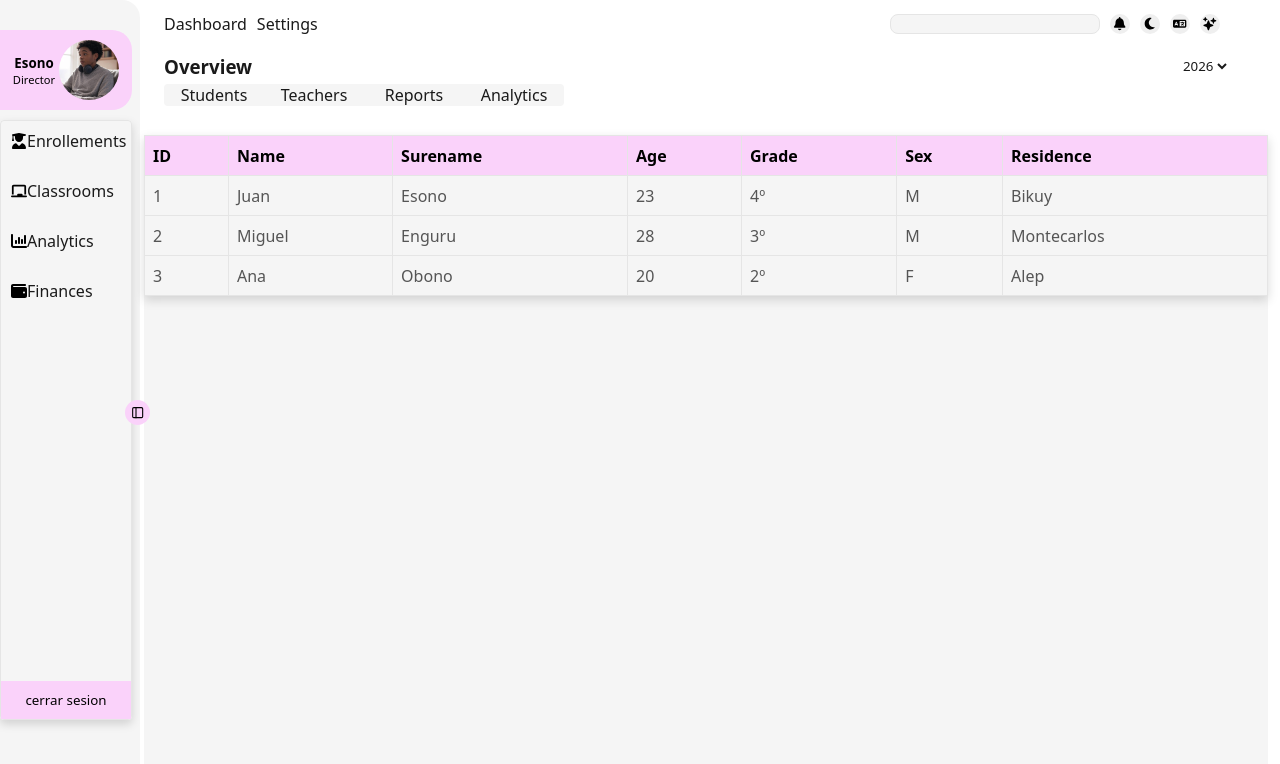
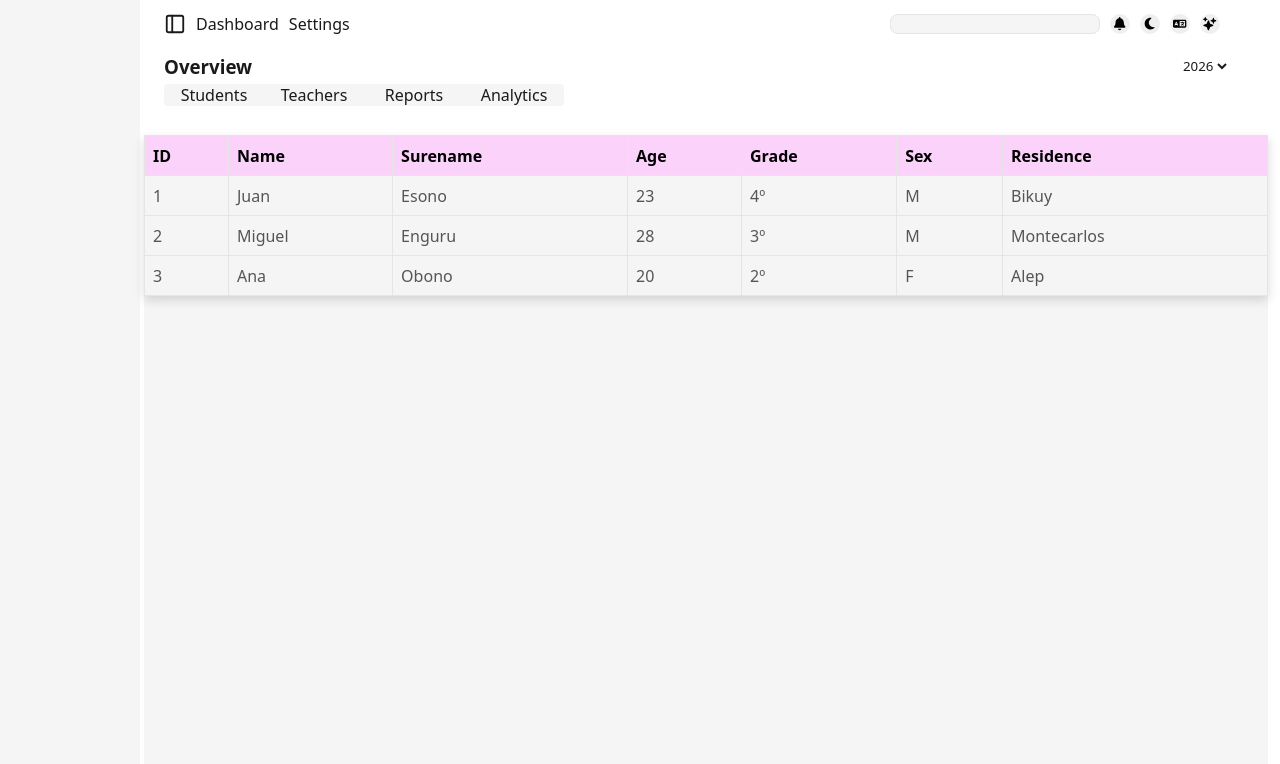
Before and after one commit to evangelistax/school, a React (Vite) app: page / in a window 1280 px wide. Shown: the top 764 px of the page. Built offline with nearby package versions, Linux system fonts and the light colour scheme.

Commit message:
eliminar sidebar actual

```diff
--- a/src/App.jsx
+++ b/src/App.jsx
@@ -2,16 +2,12 @@ import Layout from "./components/layout";
 import Header from "./components/header";
 import Main from "./components/main";
 import Aside from "./components/aside";
-import ToggleButton from "./components/toggleButton";
 import Notifications from "./components/notifications";
-import Menu from "./components/menu";
 function App() {
   return (
     <Layout>
       <Header></Header>
       <Aside></Aside>
-      <Menu></Menu>
-      <ToggleButton></ToggleButton>
       <Notifications></Notifications>
       <Main></Main>
     </Layout>
--- a/src/components/aside.jsx
+++ b/src/components/aside.jsx
@@ -1,45 +1,12 @@
 import { useApp } from "../contexts/utils";
-import {
-  FaWallet,
-  FaChartColumn,
-  FaChalkboard,
-  FaUserGraduate,
-} from "react-icons/fa6";
 
-import profile from "../assets/profile.jpg";
+///import profile from "../assets/profile.jpg";
 export default function Aside() {
-  const { isOpen, changeVisibility } = useApp();
+  const { isOpen } = useApp();
   const classname = isOpen ? "aside" : "aside collapsed";
   return (
     <div className={classname}>
-      <button className="profile" onClick={changeVisibility}>
-        <div className="data">
-          <strong>Esono</strong>
-          <small>Director</small>
-        </div>
-        <img src={profile} />
-      </button>
-      <div className="sidebar-menu-links">
-        <ul className="links-sidebar">
-          <li className="pr">
-            <FaUserGraduate />
-            <a href="">Enrollements</a>
-          </li>
-          <li>
-            <FaChalkboard />
-            <a href="">Classrooms</a>
-          </li>
-          <li>
-            <FaChartColumn />
-            <a href="">Analytics</a>
-          </li>
-          <li>
-            <FaWallet />
-            <a href="">Finances</a>
-          </li>
-        </ul>
-        <button className="logout">cerrar sesion</button>
-      </div>
+      <nav className="sidebar-nav"></nav>
     </div>
   );
 }
--- a/src/components/header.jsx
+++ b/src/components/header.jsx
@@ -1,10 +1,23 @@
 import Icons from "./icons";
+import { useApp } from "../contexts/utils";
+import { LuPanelLeft, LuPanelRight } from "react-icons/lu";
 import { Link } from "react-router-dom";
+
 export default function Header() {
+  const { isOpen, handleClick } = useApp();
+  const content = isOpen ? (
+    <LuPanelLeft className="botones" />
+  ) : (
+    <LuPanelRight className="botones" />
+  );
+
   return (
     <header className="header">
       <nav>
-        <aside>
+        <div className="header-actions">
+          <button className="collapse-botton" onClick={handleClick}>
+            {content}
+          </button>
           <ul>
             <li>
               <Link to="/analytics" className="link">
@@ -17,7 +30,8 @@ export default function Header() {
               </Link>
             </li>
           </ul>
-        </aside>
+        </div>
+
         <div className="buttons">
           <input type="search" name="search" id="search" />
           <Icons></Icons>
--- a/src/components/menu.jsx
+++ /dev/null
@@ -1,20 +0,0 @@
-import { useApp } from "../contexts/utils";
-import profile from "../assets/profile.jpg";
-export default function Menu() {
-  const { isVisible } = useApp();
-  const classname = isVisible ? "profile-menu" : "profile-menu collapsed";
-  return (
-    <div className={classname}>
-      <div className="profile-img"></div>
-      <img className="profile-img-container" src={profile} />
-      <div className="profile-actions">
-        <ul>
-          <li>cambiar perfil</li>
-          <li>mi contrasena</li>
-          <li>otros ajustes</li>
-          <li>cerrar cesion</li>
-        </ul>
-      </div>
-    </div>
-  );
-}
--- a/src/components/toggleButton.jsx
+++ /dev/null
@@ -1,14 +0,0 @@
-import { useContext } from "react";
-import { contex } from "../contexts/utils";
-import { LuPanelLeft } from "react-icons/lu";
-
-export default function ToggleButton() {
-  const { isOpen, handleClick } = useContext(contex);
-  const classname = isOpen ? "toggleButton" : "toggleButton collapsed";
-  const content = isOpen ? <LuPanelLeft /> : <LuPanelLeft />;
-  return (
-    <button className={classname} onClick={handleClick}>
-      {content}
-    </button>
-  );
-}
--- a/src/index.css
+++ b/src/index.css
@@ -31,7 +31,8 @@
   --shadow: rgba(0, 0, 0, 0.5);
   --toolkit-bar: #e7e2e2;
   --background: rgb(146, 144, 144);
-  --shadow: rgb(80, 79, 79);
+  --shadow: #000;
+
 }
 
 body {
@@ -54,7 +55,7 @@ body {
     "aside main main main";
   gap: 15px;
   column-gap: 4px;
-  transition: grid-template-columns ease 10s;
+  transition: grid-template-columns ease 1s, column-gap 1s ease;
   position: relative;
 }
 
@@ -92,8 +93,6 @@ body {
   align-items: center;
   justify-content: center;
   position: relative;
-
-
 }
 
 ul {
@@ -106,6 +105,30 @@ ul {
   grid-area: header;
   padding: 0 20px;
   gap: 0;
+}
+
+.header-actions {
+  display: flex;
+  align-items: center;
+  gap: 10px;
+
+}
+
+.botones {
+  color: var(--tex-primary);
+  height: 22px;
+  width: 22px;
+}
+
+.collapse-botton {
+  border-style: none;
+  display: flex;
+  justify-content: center;
+  background: transparent;
+}
+
+.collapse-botton:hover {
+  cursor: pointer;
 }
 
 .header nav {
@@ -228,7 +251,6 @@ header .overview select option {
   padding: 8px;
   padding-top: 30px;
   padding-left: 0;
-  border-top-right-radius: 18px;
   gap: 10px;
   transition: background 1s ease;
   flex-shrink: 0;
@@ -238,157 +260,6 @@ header .overview select option {
 .aside.collapsed {
   padding-right: 0;
 }
-
-.profile {
-  display: flex;
-  align-items: center;
-  justify-content: center;
-  background: rgb(250, 210, 250);
-  border-top-right-radius: 20px;
-  border-bottom-right-radius: 20px;
-  gap: 4px;
-  height: 80px;
-  overflow: hidden;
-  cursor: pointer;
-  border-style: none;
-  flex-shrink: 0;
-}
-
-.data {
-  display: flex;
-  flex-direction: column;
-}
-
-img {
-  height: 60px;
-  width: 60px;
-  border-radius: 100%;
-}
-
-.profile-menu {
-  position: absolute;
-  top: 42px;
-  left: 122px;
-  width: 180px;
-  padding: 12px;
-  display: flex;
-  flex-direction: column;
-  gap: 12px;
-  background: var(--bg-secondary);
-  border: 1px solid var(--border);
-  border-radius: 12px;
-  box-shadow:
-    0 10px 30px rgba(0, 0, 0, 0.15),
-    0 2px 8px rgba(0, 0, 0, 0.08);
-  z-index: 100;
-  opacity: 1;
-  visibility: visible;
-  transform: translateY(0);
-  transition:
-    background 0.5s ease,
-    opacity 0.2s ease,
-    transform 0.2s ease,
-    visibility 0.2s ease,
-    left 0.5s ease;
-}
-
-.profile-menu.collapsed {
-  opacity: 0;
-  visibility: hidden;
-  transform: translateY(-8px);
-  pointer-events: none;
-}
-
-
-/* ---------- Profile ---------- */
-
-.profile-img {
-  width: 100%;
-  height: 80px;
-
-  border-radius: 8px;
-  background: rgb(250, 210, 250);
-
-}
-
-.profile-img-container {
-  width: 64px;
-  height: 64px;
-  position: absolute;
-  top: 39px;
-  left: 50%;
-  transform: translateX(-50%);
-  border-radius: 50%;
-  overflow: hidden;
-  border: 3px solid var(--border);
-  box-shadow: 0 2px 8px rgba(0, 0, 0, 0.15);
-}
-
-
-/* ---------- Actions ---------- */
-
-.profile-actions {
-  width: 100%;
-}
-
-.profile-actions ul {
-  display: flex;
-  flex-direction: column;
-  gap: 5px;
-  margin: 0;
-  padding: 0;
-  list-style: none;
-}
-
-.profile-actions li {
-  height: 38px;
-  padding: 0 10px;
-  display: flex;
-  align-items: center;
-  gap: 10px;
-
-  color: var(--tex-primary);
-  cursor: pointer;
-  transition:
-    background-color 0.2s ease,
-    border-color 0.2s ease,
-    transform 0.5s ease;
-}
-
-.profile-actions li:hover {
-  background-color: var(--background);
-  border-color: var(--border);
-}
-
-.profile-actions li:active {
-  transform: scale(0.98);
-}
-
-.sidebar-menu-links {
-  display: flex;
-  flex-direction: column;
-  justify-content: space-between;
-  border: 1px solid var(--border);
-  border-radius: 4px;
-  box-shadow: 0px 4px 10px var(--shadow);
-}
-
-.logout {
-  height: 38px;
-  background: rgb(250, 210, 250);
-  border-style: none;
-  flex-shrink: 0;
-
-}
-
-
-.logout:hover {
-  cursor: pointer;
-  background: red;
-  transition: background 0.5s ease;
-}
-
-
 
 
 
@@ -567,14 +438,14 @@ img {
   display: flex;
   align-items: center;
   justify-content: center;
-  transition: all ease 0.5s;
+  transition: transform 1s ease;
   z-index: 99;
   cursor: pointer;
 }
 
 .toggleButton.collapsed {
   position: absolute;
-  left: 0px;
+  transform: translateX(0);
   top: 50%;
   width: 25px;
   height: 25px;
@@ -637,7 +508,6 @@ p {
   position: absolute;
   top: 0;
   box-shadow: 0px 4px 10px var(--shadow);
-  margin: 0;
   padding: 0;
 
 }
```
